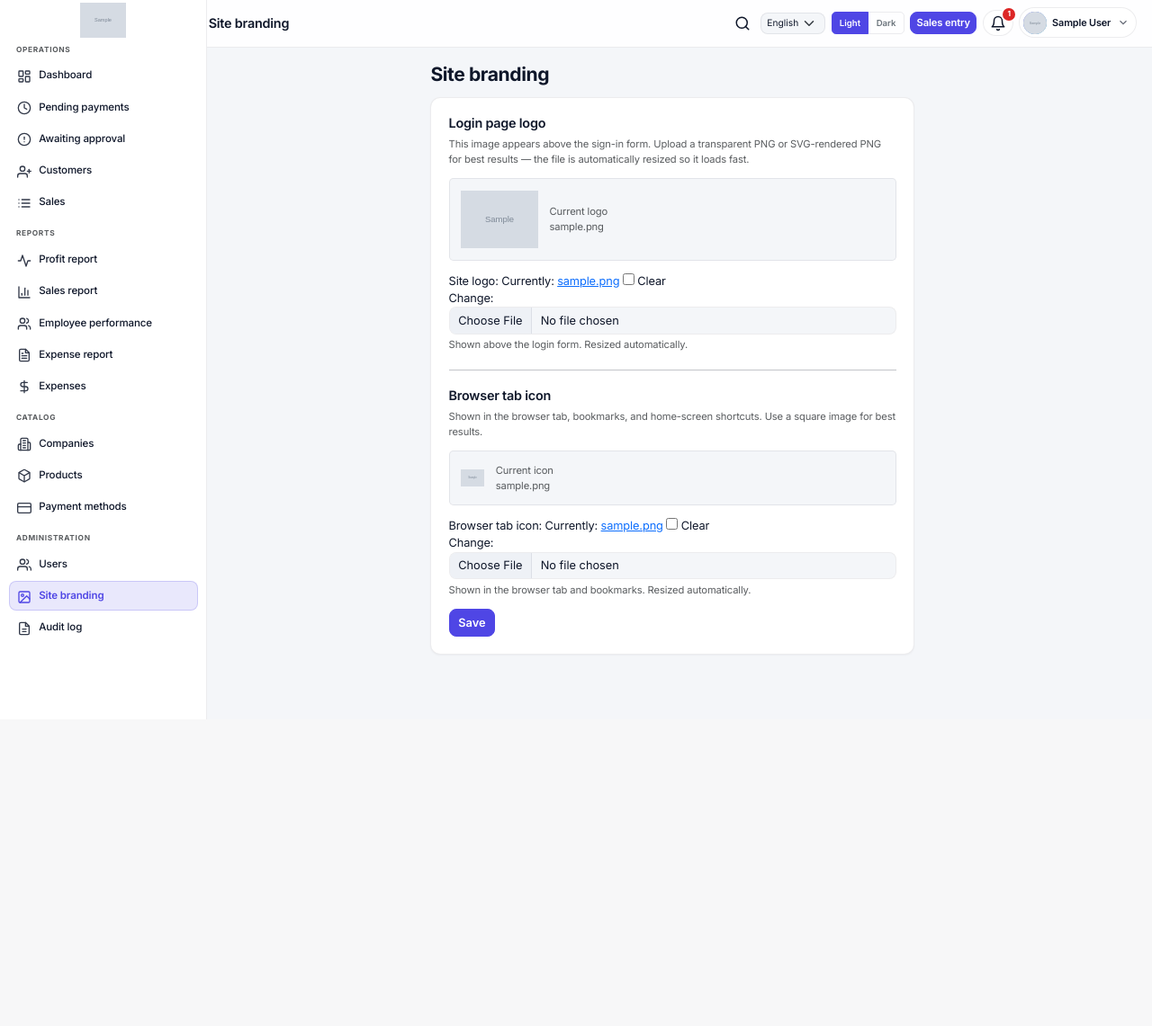
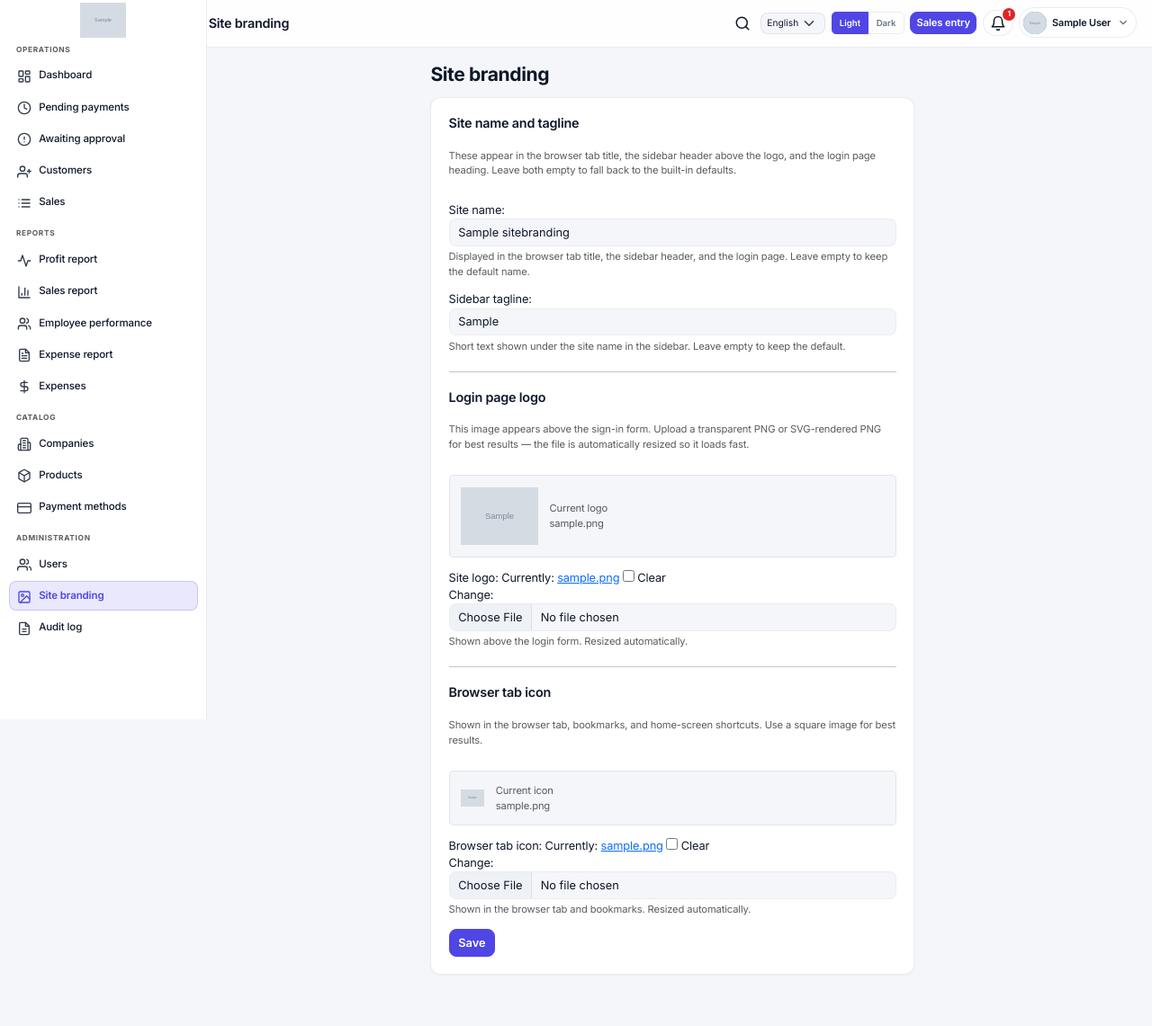
Before and after one commit to nobodycp/recharge-desk, a Django app: page /management/branding/ in a window 1280 px wide. Shown: the whole page at 90% size. Before the commit the page ends 708 px from the top, so only its background shows below. Run offline with Django 4.2, Linux system fonts and the light colour scheme; a user stored in the database is signed in; tables that the repository leaves empty hold one stand-in row (values such as "Sample post"); grey boxes marked "Sample" are stand-in pictures; some libraries are stand-ins or nearby versions.

Commit message:
feat(branding+notifications): editable site name/tagline and animated bell
Restores work that was accidentally reverted locally:

- SiteBranding gains site_name + tagline fields (with the matching
  migration), exposed through SiteBrandingForm and the site_branding
  context processor as {{ site_name }} / {{ site_tagline }}, with
  translated defaults so empty values still render sensibly.
- Replaces hard-coded "Recharge Desk" / "Management" in
  base_management.html, base_employee.html and accounts/login.html
  with the new context variables so operators can rebrand from the
  admin panel without code changes.
- Topbar bell shakes (CSS @keyframes rd-bell-ring) whenever there are
  pending notifications and stops once cleared; respects
  prefers-reduced-motion.
- Live notification poller now toggles the trigger's is-active class
  and re-polls right after any successful non-GET HTMX request, so
  the badge clears the moment management approves / marks paid /
  deletes an item instead of waiting for the 15s polling tick.

Made-with: Cursor

```diff
--- a/core/context_processors.py
+++ b/core/context_processors.py
@@ -117,12 +117,30 @@ def site_branding(request):
     model only needs to be importable when a request is actually being
     served. ``cached`` for 5 minutes inside ``SiteBranding.load`` so the
     public login page doesn't hit the DB on every poll.
+
+    Also exposes ``site_name`` and ``site_tagline`` separately, falling
+    back to translated defaults when the operator hasn't customised them.
+    Templates should always use these helpers instead of hard-coding the
+    project name so branding stays editable from the admin UI.
     """
+    from django.utils.translation import gettext as _g
+
+    default_name = _g("Recharge Desk")
+    default_tagline = _g("Management")
     try:
         from core.models import SiteBranding
 
-        return {"site_branding": SiteBranding.load()}
+        instance = SiteBranding.load()
+        return {
+            "site_branding": instance,
+            "site_name": (instance.site_name or "").strip() or default_name,
+            "site_tagline": (instance.tagline or "").strip() or default_tagline,
+        }
     except Exception:
         # Migrations not applied yet, DB unavailable, etc. — never let a
         # branding lookup break an otherwise-renderable page.
-        return {"site_branding": None}
+        return {
+            "site_branding": None,
+            "site_name": default_name,
+            "site_tagline": default_tagline,
+        }
--- a/core/forms.py
+++ b/core/forms.py
@@ -7,12 +7,28 @@ from core.models import SiteBranding
 class SiteBrandingForm(forms.ModelForm):
     class Meta:
         model = SiteBranding
-        fields = ["logo", "favicon"]
+        fields = ["site_name", "tagline", "logo", "favicon"]
         widgets = {
+            "site_name": forms.TextInput(
+                attrs={
+                    "class": "form-control",
+                    "maxlength": 120,
+                    "placeholder": _("e.g. Recharge Desk"),
+                }
+            ),
+            "tagline": forms.TextInput(
+                attrs={
+                    "class": "form-control",
+                    "maxlength": 160,
+                    "placeholder": _("e.g. Management"),
+                }
+            ),
             "logo": forms.ClearableFileInput(attrs={"class": "form-control", "accept": "image/*"}),
             "favicon": forms.ClearableFileInput(attrs={"class": "form-control", "accept": "image/*"}),
         }
         labels = {
+            "site_name": _("Site name"),
+            "tagline": _("Sidebar tagline"),
             "logo": _("Site logo"),
             "favicon": _("Browser tab icon"),
         }
--- a/static/css/design-system.css
+++ b/static/css/design-system.css
@@ -1808,7 +1808,29 @@ html[dir="rtl"] .rd-toast.is-visible {
   gap: 0 !important;
 }
 
-.rd-notif-trigger svg { display: block; }
+.rd-notif-trigger svg { display: block; transform-origin: 50% 4px; }
+
+@keyframes rd-bell-ring {
+  0%   { transform: rotate(0deg); }
+  3%   { transform: rotate(-14deg); }
+  6%   { transform: rotate(12deg); }
+  9%   { transform: rotate(-10deg); }
+  12%  { transform: rotate(8deg); }
+  15%  { transform: rotate(-6deg); }
+  18%  { transform: rotate(4deg); }
+  21%  { transform: rotate(-2deg); }
+  24%, 100% { transform: rotate(0deg); }
+}
+
+.rd-notif-trigger.is-active svg {
+  animation: rd-bell-ring 2.4s ease-in-out infinite;
+}
+
+@media (prefers-reduced-motion: reduce) {
+  .rd-notif-trigger.is-active svg {
+    animation: none;
+  }
+}
 
 .rd-notif-badge {
   position: absolute;
--- a/static/js/data-ui.js
+++ b/static/js/data-ui.js
@@ -237,9 +237,11 @@
     var awaitingEl = root.querySelector("[data-rd-notif-awaiting]");
     var pendingEl = root.querySelector("[data-rd-notif-pending]");
     var emptyEl = root.querySelector("[data-rd-notif-empty]");
+    var trigger = root.querySelector(".rd-notif-trigger");
 
     var timer = null;
     var inflight = null;
+    var pollDebounce = null;
 
     function setCount(el, n) {
       if (!el) return;
@@ -260,6 +262,10 @@
         badge.textContent = String(total);
         if (total > 0) badge.removeAttribute("hidden");
         else badge.setAttribute("hidden", "hidden");
+      }
+      if (trigger) {
+        if (total > 0) trigger.classList.add("is-active");
+        else trigger.classList.remove("is-active");
       }
       if (aria) {
         // Best-effort plural string; the real translated copy is rendered
@@ -316,6 +322,19 @@
 
     window.addEventListener("focus", poll);
     window.addEventListener("pageshow", poll);
+
+    // Re-poll right after any successful HTMX mutation (approve a sale,
+    // mark a payment paid, delete a row, etc.) so the badge updates the
+    // instant the action lands instead of waiting for the next 15s tick.
+    document.body.addEventListener("htmx:afterRequest", function (e) {
+      var detail = e && e.detail;
+      var xhr = detail && detail.xhr;
+      if (!xhr || xhr.status < 200 || xhr.status >= 400) return;
+      var verb = (detail.requestConfig && detail.requestConfig.verb) || "";
+      if (String(verb).toLowerCase() === "get") return;
+      if (pollDebounce) clearTimeout(pollDebounce);
+      pollDebounce = setTimeout(poll, 150);
+    });
 
     start();
   })();
--- a/templates/accounts/login.html
+++ b/templates/accounts/login.html
@@ -6,7 +6,7 @@
   {% include "partials/theme_head.html" %}
   {% include "partials/favicon.html" %}
   <meta name="viewport" content="width=device-width, initial-scale=1">
-  <title>{% trans "Sign in" %} · {% trans "Recharge Desk" %}</title>
+  <title>{% trans "Sign in" %} · {{ site_name }}</title>
   <link href="https://fonts.googleapis.com/css2?family=Cairo:wght@400;500;600;700&family=Inter:wght@400;500;600;700&display=swap" rel="stylesheet">
   <link href="{{ bootstrap_css }}" rel="stylesheet">
   <link href="{% static 'css/design-system.css' %}{{ static_cache_query }}" rel="stylesheet">
@@ -24,7 +24,7 @@
         {% endif %}
         <div class="d-flex justify-content-between align-items-start mb-4 flex-wrap gap-2">
           <div>
-            <div class="text-uppercase text-secondary small fw-semibold">{% trans "Recharge Desk" %}</div>
+            <div class="text-uppercase text-secondary small fw-semibold">{{ site_name }}</div>
             <h1 class="h4 mb-0 mt-1">{% trans "Sign in" %}</h1>
           </div>
           <div class="d-flex align-items-center gap-2 flex-wrap">
--- a/templates/base_employee.html
+++ b/templates/base_employee.html
@@ -6,7 +6,7 @@
   {% include "partials/theme_head.html" %}
   {% include "partials/favicon.html" %}
   <meta name="viewport" content="width=device-width, initial-scale=1, viewport-fit=cover">
-  <title>{% block title %}{{ title|default:_("Sales") }}{% endblock %} · {% trans "Recharge Desk" %}</title>
+  <title>{% block title %}{{ title|default:_("Sales") }}{% endblock %} · {{ site_name }}</title>
   <link rel="preconnect" href="https://fonts.googleapis.com">
   <link rel="preconnect" href="https://fonts.gstatic.com" crossorigin>
   <link href="https://fonts.googleapis.com/css2?family=Cairo:wght@400;500;600;700&family=Inter:wght@400;500;600;700&display=swap" rel="stylesheet">
--- a/templates/base_management.html
+++ b/templates/base_management.html
@@ -6,7 +6,7 @@
   {% include "partials/theme_head.html" %}
   {% include "partials/favicon.html" %}
   <meta name="viewport" content="width=device-width, initial-scale=1">
-  <title>{% block title %}{{ title|default:_("Management") }}{% endblock %} · {% trans "Recharge Desk" %}</title>
+  <title>{% block title %}{{ title|default:_("Management") }}{% endblock %} · {{ site_name }}</title>
   <link rel="preconnect" href="https://fonts.googleapis.com">
   <link rel="preconnect" href="https://fonts.gstatic.com" crossorigin>
   <link href="https://fonts.googleapis.com/css2?family=Cairo:wght@400;500;600;700&family=Inter:wght@400;500;600;700&display=swap" rel="stylesheet">
@@ -29,12 +29,12 @@
     <aside class="rd-sidebar" data-rd-nav-panel id="rd-sidebar">
       <a class="rd-sidebar-brand{% if site_branding.logo %} rd-sidebar-brand--logo{% endif %}" href="{% url 'reports:dashboard' %}">
         {% if site_branding.logo %}
-          <img class="rd-sidebar-brand-logo" src="{{ site_branding.logo.url }}" alt="{% trans 'Recharge Desk' %}">
+          <img class="rd-sidebar-brand-logo" src="{{ site_branding.logo.url }}" alt="{{ site_name }}">
         {% else %}
-          <span class="rd-sidebar-brand-mark">R</span>
+          <span class="rd-sidebar-brand-mark">{{ site_name|slice:":1" }}</span>
           <span>
-            <div class="fw-bold lh-sm">{% trans "Recharge Desk" %}</div>
-            <div class="rd-text-muted" style="font-size: 0.72rem;">{% trans "Management" %}</div>
+            <div class="fw-bold lh-sm">{{ site_name }}</div>
+            <div class="rd-text-muted" style="font-size: 0.72rem;">{{ site_tagline }}</div>
           </span>
         {% endif %}
       </a>
--- a/templates/core/site_branding.html
+++ b/templates/core/site_branding.html
@@ -7,13 +7,37 @@
 
   <div class="app-card card mb-4">
     <div class="card-body p-4">
+      <form method="post" enctype="multipart/form-data" class="d-grid gap-3">
+        {% csrf_token %}
+
+        <h2 class="rd-heading-lg mb-2">{% trans "Site name and tagline" %}</h2>
+        <p class="rd-text-muted mb-3">
+          {% trans "These appear in the browser tab title, the sidebar header above the logo, and the login page heading. Leave both empty to fall back to the built-in defaults." %}
+        </p>
+
+        <div>
+          {{ form.site_name.label_tag }}
+          {{ form.site_name }}
+          {% if form.site_name.help_text %}<div class="form-text">{{ form.site_name.help_text|safe }}</div>{% endif %}
+          {{ form.site_name.errors }}
+        </div>
+
+        <div>
+          {{ form.tagline.label_tag }}
+          {{ form.tagline }}
+          {% if form.tagline.help_text %}<div class="form-text">{{ form.tagline.help_text|safe }}</div>{% endif %}
+          {{ form.tagline.errors }}
+        </div>
+
+        <hr class="my-2">
+
         <h2 class="rd-heading-lg mb-2">{% trans "Login page logo" %}</h2>
         <p class="rd-text-muted mb-3">
           {% trans "This image appears above the sign-in form. Upload a transparent PNG or SVG-rendered PNG for best results — the file is automatically resized so it loads fast." %}
         </p>
 
         {% if branding.logo %}
-        <div class="d-flex align-items-center gap-3 p-3 mb-3 rounded" style="background: var(--bs-body-bg); border: 1px solid var(--bs-border-color);">
+          <div class="d-flex align-items-center gap-3 p-3 rounded" style="background: var(--bs-body-bg); border: 1px solid var(--bs-border-color);">
             <img src="{{ branding.logo.url }}" alt="" style="max-height: 5rem; max-width: 12rem; object-fit: contain;">
             <div class="small rd-text-muted">
               <div>{% trans "Current logo" %}</div>
@@ -21,11 +45,9 @@
             </div>
           </div>
         {% else %}
-        <div class="empty-state mb-3">{% trans "No logo uploaded yet — the login page shows just the title." %}</div>
+          <div class="empty-state">{% trans "No logo uploaded yet — the login page shows just the title." %}</div>
         {% endif %}
 
-      <form method="post" enctype="multipart/form-data" class="d-grid gap-3">
-        {% csrf_token %}
         <div>
           {{ form.logo.label_tag }}
           {{ form.logo }}
@@ -35,14 +57,13 @@
 
         <hr class="my-2">
 
-        <div>
         <h2 class="rd-heading-lg mb-2">{% trans "Browser tab icon" %}</h2>
         <p class="rd-text-muted mb-3">
           {% trans "Shown in the browser tab, bookmarks, and home-screen shortcuts. Use a square image for best results." %}
         </p>
 
         {% if branding.favicon %}
-            <div class="d-flex align-items-center gap-3 p-3 mb-3 rounded" style="background: var(--bs-body-bg); border: 1px solid var(--bs-border-color);">
+          <div class="d-flex align-items-center gap-3 p-3 rounded" style="background: var(--bs-body-bg); border: 1px solid var(--bs-border-color);">
             <img src="{{ branding.favicon.url }}" alt="" style="width: 2rem; height: 2rem; object-fit: contain;">
             <div class="small rd-text-muted">
               <div>{% trans "Current icon" %}</div>
@@ -50,9 +71,10 @@
             </div>
           </div>
         {% else %}
-            <div class="empty-state mb-3">{% trans "No tab icon uploaded yet — the browser shows its default." %}</div>
+          <div class="empty-state">{% trans "No tab icon uploaded yet — the browser shows its default." %}</div>
         {% endif %}
 
+        <div>
           {{ form.favicon.label_tag }}
           {{ form.favicon }}
           {% if form.favicon.help_text %}<div class="form-text">{{ form.favicon.help_text|safe }}</div>{% endif %}
--- a/templates/partials/nav_notifications.html
+++ b/templates/partials/nav_notifications.html
@@ -8,7 +8,7 @@
     data-pending-url="{% url 'sales:pending_payments' %}"
   >
     <summary
-      class="rd-user-menu-trigger rd-notif-trigger"
+      class="rd-user-menu-trigger rd-notif-trigger{% if nav_notifications.total %} is-active{% endif %}"
       aria-haspopup="menu"
       aria-label="{% trans 'Notifications' %}"
     >
```
Also changed, not shown: core/models.py (+18 -0 lines), core/migrations/0003_sitebranding_site_name_sitebranding_tagline.py (added), locale/ar/LC_MESSAGES/django.po, 1 other file. Lines whose indentation alone changed are shown as unchanged.
